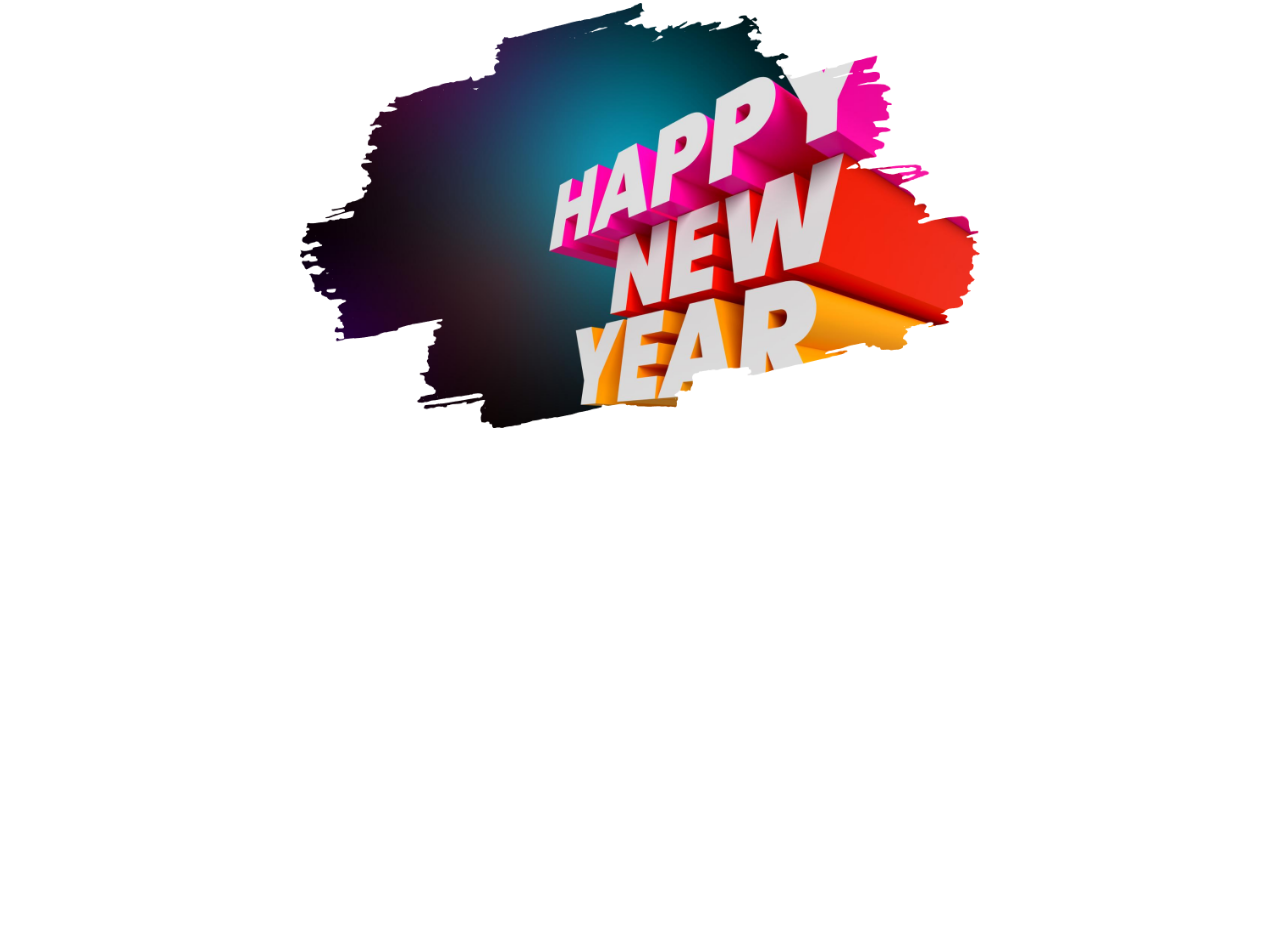
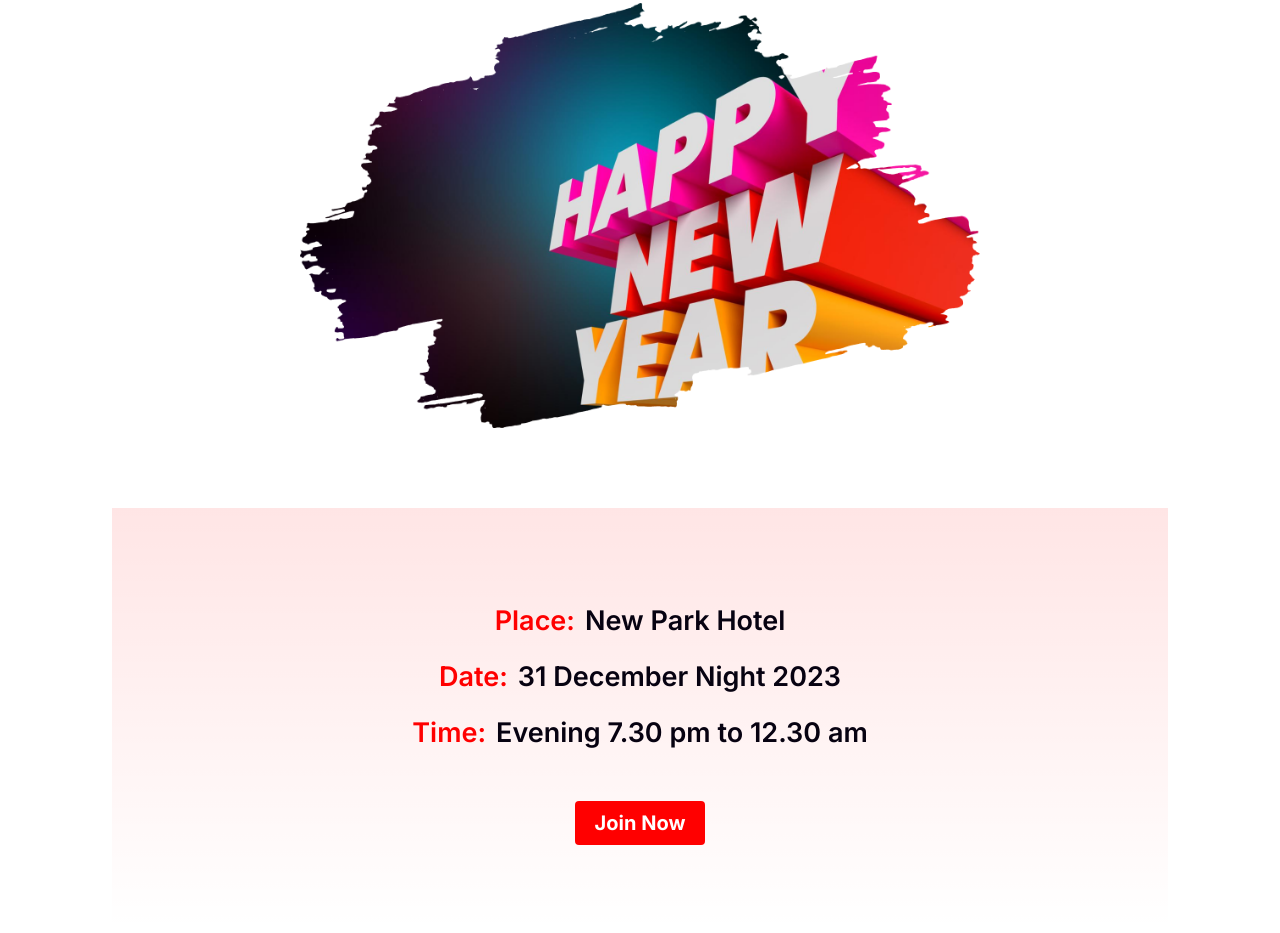
Before and after one commit to tahmid-ahnaf/b9-a1, a plain HTML site: page index.html in a window 1280 px wide. Shown: the part 1493-2426 px from the top of the page. Before the commit the page ends 2001 px from the top, so only its background shows below. Drawn offline with nearby package versions, Linux system fonts and the light colour scheme.

Commit message:
event schedule section added

```diff
--- a/index.html
+++ b/index.html
@@ -43,13 +43,28 @@
 
       <section id="discount">
         <div class="container">
-            <div class="discount-content">
-                <h1>65% OFF</h1>
-                <p>OUR HOLIDAY DEALS ARE BETTER ALL CATEGORIES</p>
-                <h2>ALL CATEGORIES</h2>
-                <img src="resources/New Year Photo.png" alt="">
-            </div>
+          <div class="discount-content">
+            <h1>65% OFF</h1>
+            <p>OUR HOLIDAY DEALS ARE BETTER ALL CATEGORIES</p>
+            <h2>ALL CATEGORIES</h2>
+            <img src="resources/New Year Photo.png" alt="" />
+          </div>
         </div>
+      </section>
+
+      <section id="event-schedule">
+        <div class="container event-schedule-bg">
+          <div class="event-schedule-content">
+            <p><span>Place:</span>New Park Hotel</p>
+            <p><span>Date:</span>31 December Night 2023</p>
+            <p><span>Time:</span>Evening 7.30 pm to 12.30 am</p>
+            <a href="" class="join-now">Join Now</a>
+          </div>
+        </div>
+      </section>
+
+      <section id="best-offer">
+
       </section>
     </main>
 
--- a/styles/styles.css
+++ b/styles/styles.css
@@ -99,24 +99,27 @@ header {
   height: 390px;
 }
 
-.midnight-party-content a {
+.midnight-party-content a, .event-schedule-content a {
   text-decoration: none;
   display: inline-block;
-  background-color: grey;
   border-radius: 4px;
   padding: 10px 20px;
-  color: #fff;
   font-family: Inter;
   font-size: 20px;
   font-style: normal;
   font-weight: 700;
   margin-top: 10px;
-}
-
-.midnight-party-content a:hover {
+  transition: all 0.8s;
   background-color: #fff;
   color: grey;
 }
+
+.midnight-party-content a:hover, .event-schedule-content a:hover {
+    color: #fff;
+    background-color: grey;
+}
+
+
 
 /* discount section */
 
@@ -159,7 +162,43 @@ header {
   margin-bottom: 30px;
 }
 
-.discount-content img{
-    width: 680px;
-    height: 425px;
+.discount-content img {
+  width: 680px;
+  height: 425px;
 }
+
+.event-schedule-bg {
+  background: linear-gradient(
+    180deg,
+    rgba(255, 0, 0, 0.1) 0%,
+    rgba(255, 0, 0, 0) 100%
+  );
+}
+
+.event-schedule-content {
+  text-align: center;
+  padding: 85px 0px;
+}
+
+.event-schedule-content span,p {
+  color: #f00;
+  font-family: Inter;
+  font-size: 27px;
+  font-style: normal;
+  font-weight: 600;
+  line-height: 56px;
+}
+
+.event-schedule-content span{
+    margin-right: 10px ;
+}
+
+.event-schedule-content p {
+  color: #070211;
+}
+
+.event-schedule-content a{
+    color: #FFF;
+    background-color: #F00;
+    margin-top: 40px;
+}
```
